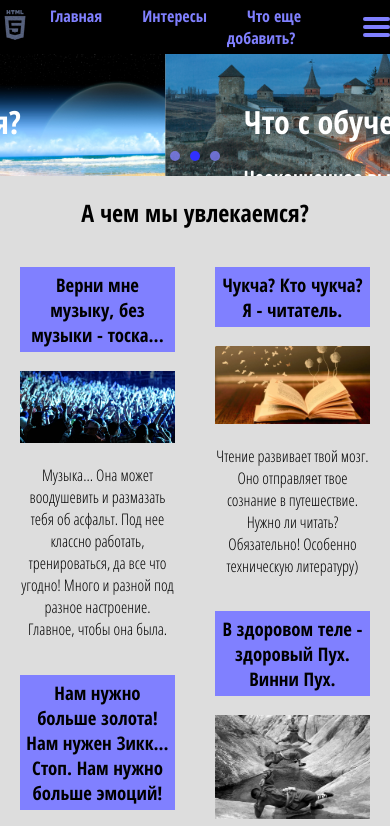
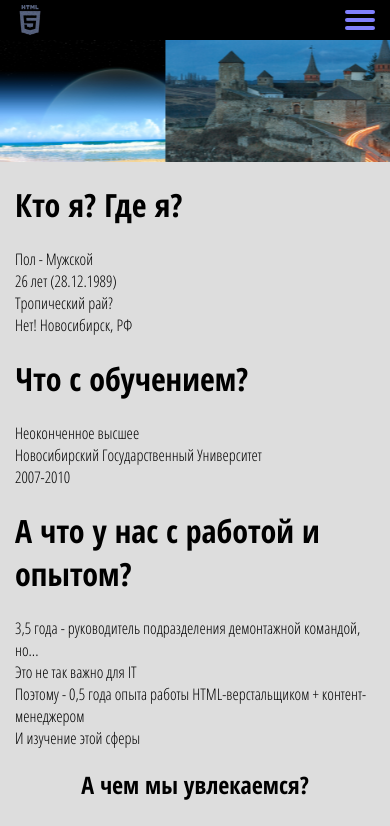
Before and after one commit to Alsil/Test-for-Noveo, a plain HTML site: page index.html in a window 390 px wide. Shown: the top 826 px of the page. Drawn offline with Linux system fonts and the light colour scheme.

Commit message:
add dropdown and some work on css

```diff
--- a/css/footer-header.css
+++ b/css/footer-header.css
@@ -8,6 +8,7 @@ nav>div {
 }
 nav img {
     height: 30px;
+    display: block;
 }
 nav a {
     color: #8080ff;
@@ -17,70 +18,7 @@ nav a:hover, nav a:active {
     color: #fff;
 }
 #hamburger {
-    width: 30px;
-    height: 20px;
-    position: relative;
-    -webkit-transform: rotate(0deg);
-    -moz-transform: rotate(0deg);
-    -o-transform: rotate(0deg);
-    transform: rotate(0deg);
-    -webkit-transition: .5s ease-in-out;
-    -moz-transition: .5s ease-in-out;
-    -o-transition: .5s ease-in-out;
-    transition: .5s ease-in-out;
-    cursor: pointer;
-}
-
-#hamburger span {
-    display: block;
-    position: absolute;
-    height: 4px;
-    width: 100%;
-    background: #8080ff;
-    border-radius: 9px;
-    opacity: 1;
-    left: 0;
-    -webkit-transform: rotate(0deg);
-    -moz-transform: rotate(0deg);
-    -o-transform: rotate(0deg);
-    transform: rotate(0deg);
-    -webkit-transition: .25s ease-in-out;
-    -moz-transition: .25s ease-in-out;
-    -o-transition: .25s ease-in-out;
-    transition: .25s ease-in-out;
-}
-
-#hamburger span:nth-child(1) {
-    top: 0px;
-}
-
-#hamburger span:nth-child(2) {
-    top: 8px;
-}
-
-#hamburger span:nth-child(3) {
-    top: 16px;
-}
-
-#hamburger.open span:nth-child(1) {
-    top: 18px;
-    -webkit-transform: rotate(135deg);
-    -moz-transform: rotate(135deg);
-    -o-transform: rotate(135deg);
-    transform: rotate(135deg);
-}
-
-#hamburger.open span:nth-child(2) {
-    opacity: 0;
-    left: -60px;
-}
-
-#hamburger.open span:nth-child(3) {
-    top: 18px;
-    -webkit-transform: rotate(-135deg);
-    -moz-transform: rotate(-135deg);
-    -o-transform: rotate(-135deg);
-    transform: rotate(-135deg);
+    display: none;
 }
 footer {
     background: #8080ff;
--- a/css/main.css
+++ b/css/main.css
@@ -2,6 +2,8 @@
 @import url(fonts.css);
 @import url(slider.css);
 @import url(footer-header.css);
+@import url(mobile.css);
+
 body {
     background: #ddd;
 }
@@ -24,7 +26,6 @@ a {
 }
 .flex-box {
     display: flex;
-    ;
 }
 .flex-box-column {
     flex-direction: column;
@@ -44,3 +45,6 @@ a {
 .center-text {
     text-align: center;
 }
+#who-am-i {
+    display: none;
+}
--- a/css/mobile.css
+++ b/css/mobile.css
@@ -0,0 +1,103 @@
+@media all and (max-width: 768px) {
+    #hamburger {
+        width: 30px;
+        height: 20px;
+        position: relative;
+        -webkit-transform: rotate(0deg);
+        -moz-transform: rotate(0deg);
+        -o-transform: rotate(0deg);
+        transform: rotate(0deg);
+        -webkit-transition: .5s ease-in-out;
+        -moz-transition: .5s ease-in-out;
+        -o-transition: .5s ease-in-out;
+        transition: .5s ease-in-out;
+        cursor: pointer;
+        display: block;
+    }
+
+    #hamburger span {
+        display: block;
+        position: absolute;
+        height: 4px;
+        width: 100%;
+        background: #8080ff;
+        border-radius: 9px;
+        opacity: 1;
+        left: 0;
+        -webkit-transform: rotate(0deg);
+        -moz-transform: rotate(0deg);
+        -o-transform: rotate(0deg);
+        transform: rotate(0deg);
+        -webkit-transition: .25s ease-in-out;
+        -moz-transition: .25s ease-in-out;
+        -o-transition: .25s ease-in-out;
+        transition: .25s ease-in-out;
+    }
+
+    #hamburger span:nth-child(1) {
+        top: 0px;
+    }
+
+    #hamburger span:nth-child(2) {
+        top: 8px;
+    }
+
+    #hamburger span:nth-child(3) {
+        top: 16px;
+    }
+
+    #hamburger.open span:nth-child(1) {
+        top: 8px;
+        -webkit-transform: rotate(135deg);
+        -moz-transform: rotate(135deg);
+        -o-transform: rotate(135deg);
+        transform: rotate(135deg);
+    }
+
+    #hamburger.open span:nth-child(2) {
+        opacity: 0;
+        right: -60px;
+    }
+
+    #hamburger.open span:nth-child(3) {
+        top: 8px;
+        -webkit-transform: rotate(-135deg);
+        -moz-transform: rotate(-135deg);
+        -o-transform: rotate(-135deg);
+        transform: rotate(-135deg);
+    }
+    .menu.flex-box {
+        display: none;
+    }
+    .menu.flex-box.open {
+        position: absolute;
+        top: 40px;
+        display: block;
+        z-index: 5;
+        background: black;
+        width: 100%;
+        left: 0;
+        padding: 10px;
+    }
+    .container {
+        padding: 0 15px;
+    }
+    .interests {
+        width: auto !important;
+    }
+    #about .flex-box {
+        flex-direction: column;
+    }
+    .slider-content {
+        display: none;
+    }
+    .swiper-pagination {
+        display: none;
+    }
+    #who-am-i.container {
+        display: block;
+    }
+    #who-am-i.container ul {
+        list-style: none;
+    }
+}
--- a/index.html
+++ b/index.html
@@ -79,6 +79,29 @@
     </div>
 </div>
 
+<div class="container" id="who-am-i">
+    <h1>Кто я? Где я?</h1>
+    <ul>
+        <li>Пол - Мужской</li>
+        <li>26 лет (28.12.1989)</li>
+        <li>Тропический рай?</li>
+        <li>Нет! Новосибирск, РФ</li>
+    </ul>
+    <h1>Что с обучением?</h1>
+    <ul>
+        <li>Неоконченное высшее</li>
+        <li>Новосибирский Государственный Университет</li>
+        <li>2007-2010</li>
+    </ul>
+    <h1>А что у нас с работой и опытом?</h1>
+    <ul>
+        <li>3,5 года - руководитель подразделения демонтажной командой, но...</li>
+        <li>Это не так важно для IT</li>
+        <li>Поэтому - 0,5 года опыта работы HTML-верстальщиком + контент-менеджером</li>
+        <li>И изучение этой сферы</li>
+    </ul>
+</div>
+
 <div id="about">
     <h2 class="center-text">А чем мы увлекаемся?</h2>
     <div class="container flex-box">
@@ -106,7 +129,7 @@
             <div>
                 <h3>В здоровом теле - здоровый Пух. Винни Пух.</h3>
                 <img src="images/body.jpg" alt="">
-                <p></p>
+                <p>Тело дается нам один раз. Регулярное ТО и приведение в порядок!</p>
             </div>
         </div>
     </div>
--- a/js/main.js
+++ b/js/main.js
@@ -6,3 +6,8 @@
         paginationClickable: true
     })
 }(jQuery));
+(function ($){
+    $('#hamburger').click(function(){
+        $('#hamburger, .menu').toggleClass("open");
+    })
+}(jQuery));
```
